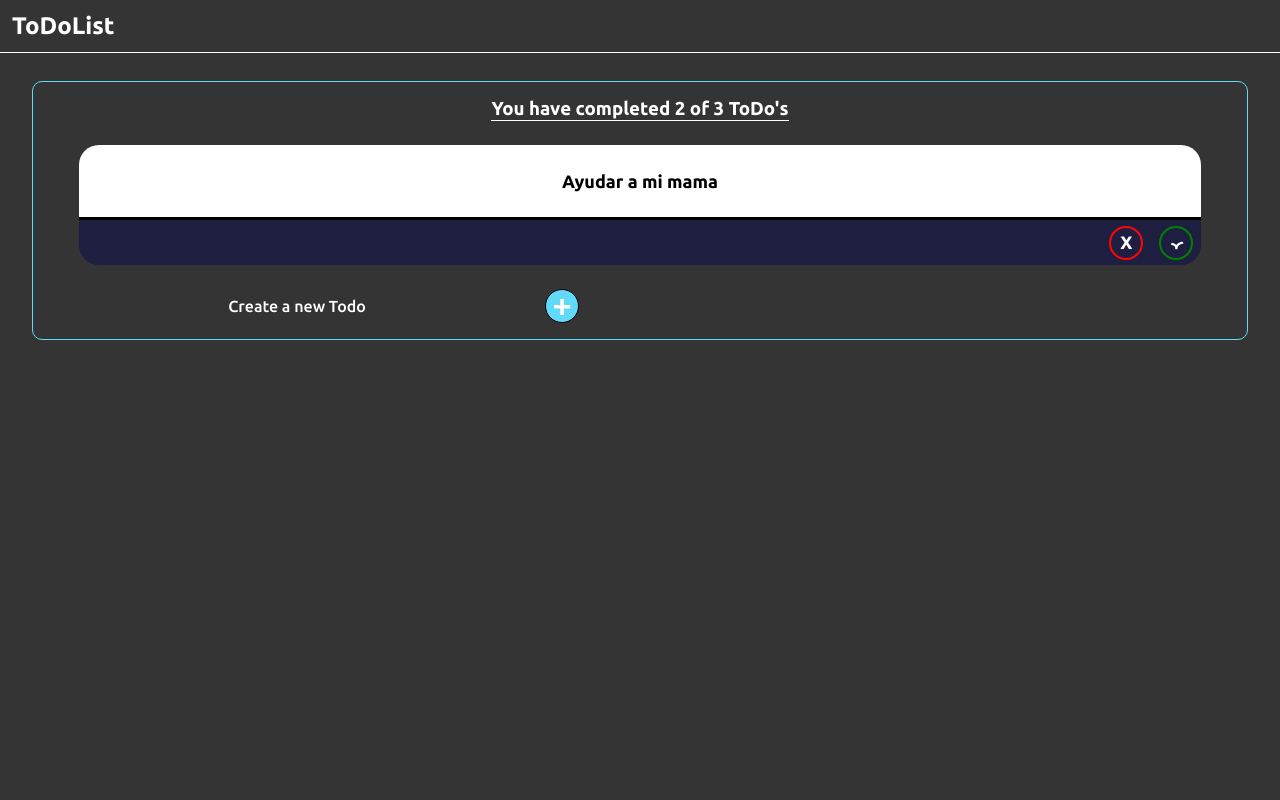
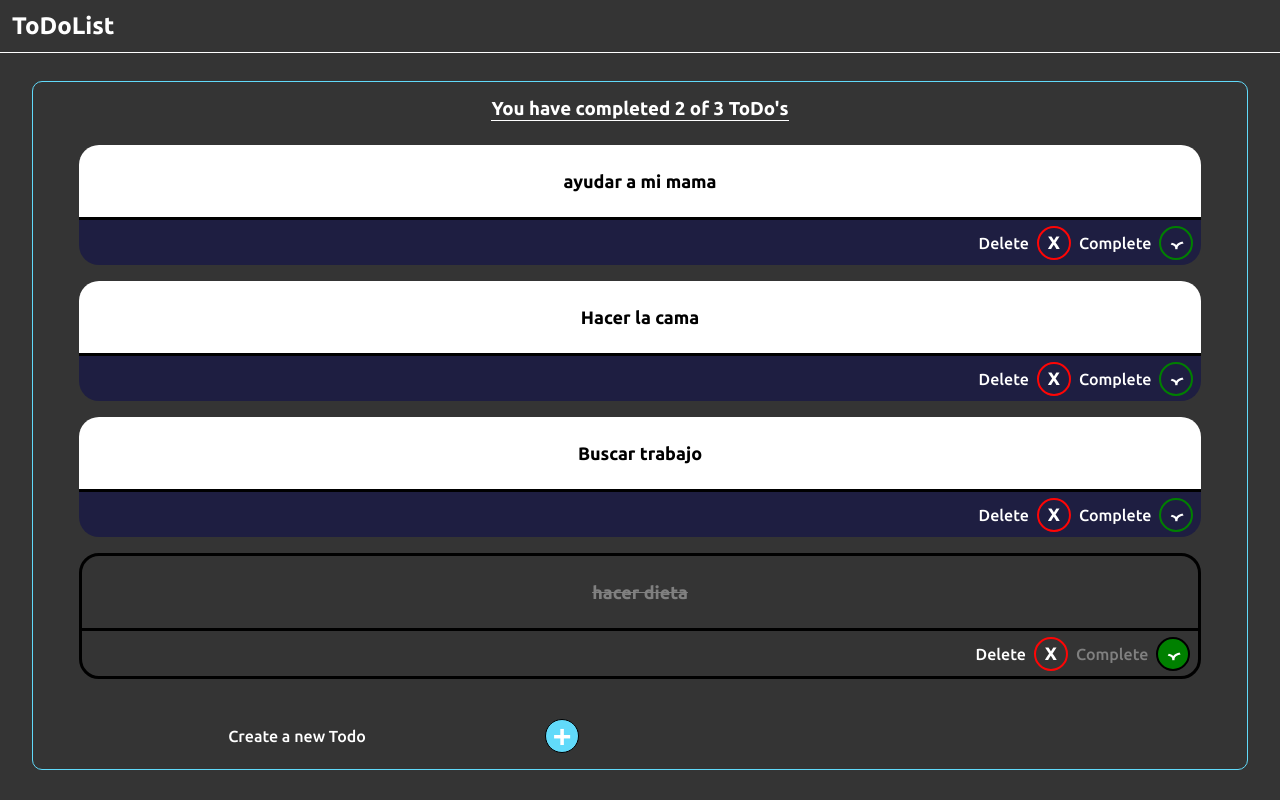
Before and after one commit to fredydlemus/ToDoList_withReact_v2, a React app: page / in a window 1280 px wide. Built offline with nearby package versions, Linux system fonts and the light colour scheme.

Commit message:
[ADD] css ToDoCompleted

```diff
--- a/src/components/ToDoItem.jsx
+++ b/src/components/ToDoItem.jsx
@@ -1,17 +1,19 @@
 import React from 'react'
 import '../styles/ToDoItem.scss';
 
-const ToDoItem = () =>{
+const ToDoItem = (props) =>{
     return(
 
-        <li className='ToDoItem'>
+        <li className={`ToDoItem ${props.completed && 'ToDoItem-complete'}`}>
             <div className='ToDoItem-description'>
-                <p>Ayudar a mi mama</p>
+                <p>{props.text}</p>
             </div>
             <div className='ToDoItem-buttons'>
+                <p>Delete</p>
                 <span>
                     <div>X</div>
                 </span>
+                <p>Complete</p>
                 <span>
                     <div>ᄼ</div>
                 </span>
--- a/src/containers/ToDoList.jsx
+++ b/src/containers/ToDoList.jsx
@@ -1,12 +1,38 @@
 import React from 'react'
 import ToDoItem from '../components/ToDoItem';
 import '../styles/ToDoList.scss';
+
+
+const todo = [
+    {
+        text: 'ayudar a mi mama',
+        completed: false
+    },
+    {
+        text: 'Hacer la cama',
+        completed: false
+    },
+    {
+        text: 'Buscar trabajo',
+        completed: false
+    },
+    {
+        text: 'hacer dieta',
+        completed: true
+    }
+];
 
 const ToDoList = () =>{
     return(
         <section className='ToDoList'>
             <ul>
-                <ToDoItem />
+                {todo.map(item => (
+                    <ToDoItem
+                        key = {item.text}
+                        text = {item.text}
+                        completed = {item.completed}
+                    />
+                ))}
             </ul>
         </section>
     );
--- a/src/styles/ToDoItem.scss
+++ b/src/styles/ToDoItem.scss
@@ -4,6 +4,7 @@
   margin: 0 auto;
   border-radius: 20px;
   overflow: hidden;
+  margin-bottom: 16px;
   &-description {
     background-color: var(--white);
     height: 72px;
@@ -22,7 +23,6 @@
     background-color: var(--blue-soft);
     height: 48px;
     border-top: 3px solid black;
-  }
     span {
       width: 34px;
       height: 34px;
@@ -35,14 +35,39 @@
       font-weight: bold;
       font-size: 18px;
     }
-  span:nth-child(1) {
+    span:nth-child(2) {
       border: 2px solid rgb(255, 5, 5);
       color: white;
     }
 
-  span:nth-child(2) {
+    span:nth-child(4) {
       border: 2px solid green;
       color: white;
       transform: rotate(180deg);
     }
+    p {
+      color: var(--white);
     }
+  }
+  &-complete {
+    border: 3px solid black;
+    .ToDoItem-description {
+      background-color: var(--gray);
+      p {
+        color: gray;
+        text-decoration: line-through;
+      }
+    }
+    .ToDoItem-buttons {
+      background-color: var(--gray);
+
+      p:nth-child(3) {
+        color: gray;
+      }
+      span:nth-child(4) {
+        border: 2px solid black;
+        background-color: green;
+      }
+    }
+  }
+}
```
Also changed, not shown: src/hooks/useLocalStorage.js (added, +18 -0 lines). Lines whose indentation alone changed are shown as unchanged.
